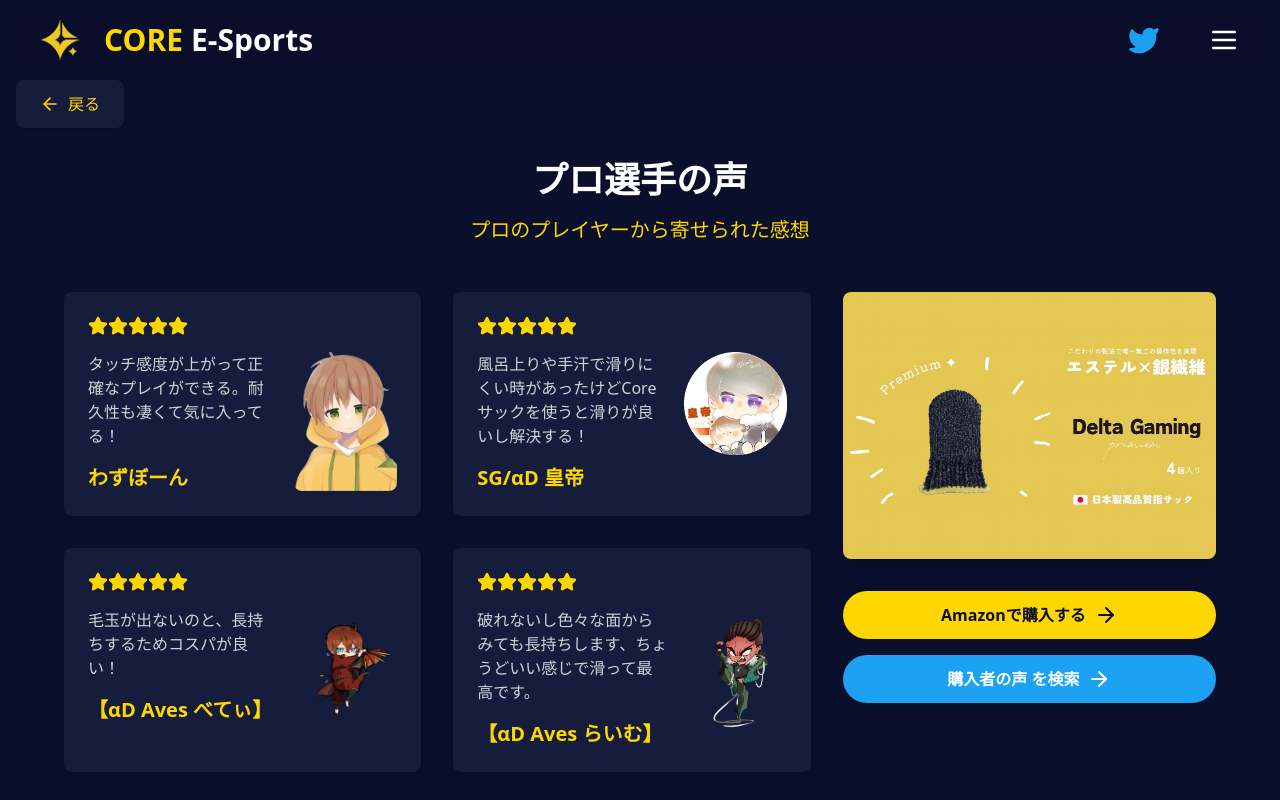
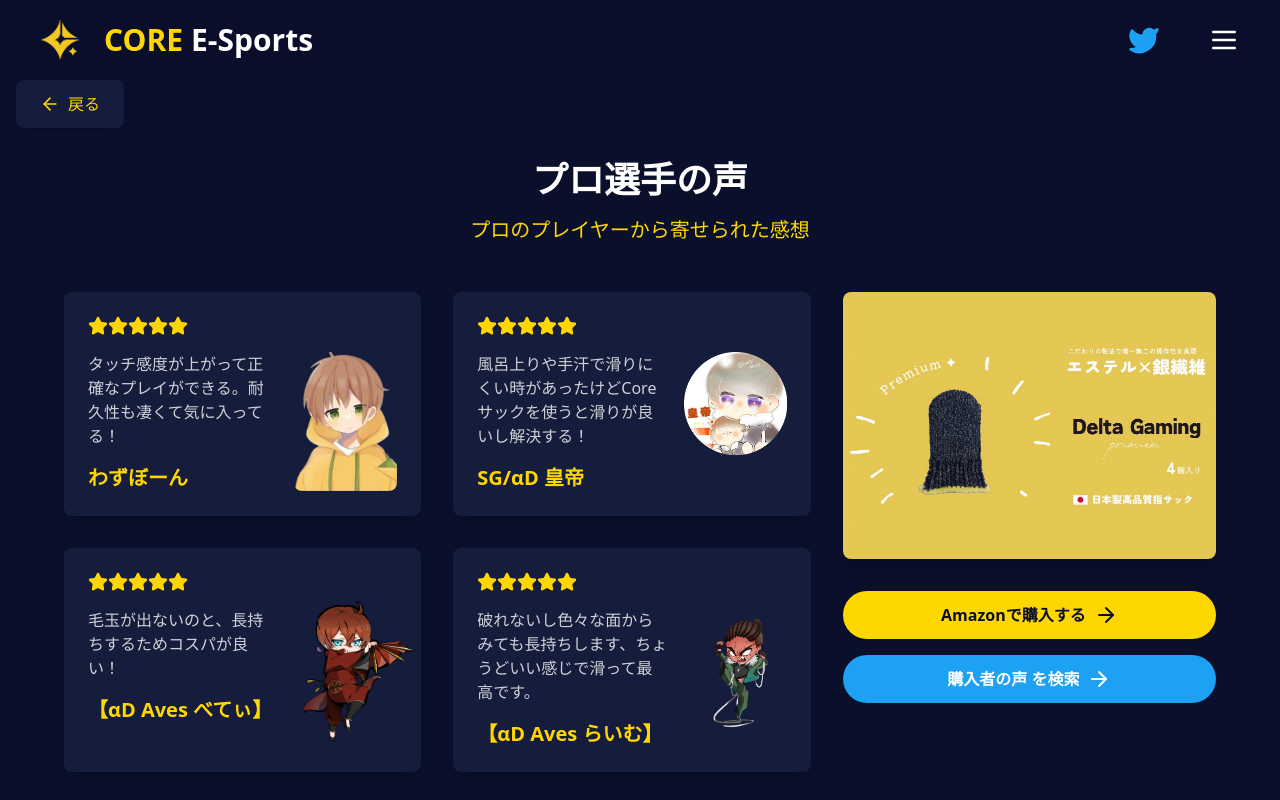
Before and after one commit to CorePepper/core-gg-88, a React (Vite) app: page /reviews in a window 1280 px wide. Shown: the top 800 px of the page. Built offline with nearby package versions, Linux system fonts and the light colour scheme.

Commit message:
Fix image size for reviews
Adjusted the image size for the "らいむ" review to ensure it matches the intended dimensions, correcting the issue where the "べてぃ" image appeared smaller in the preview.
[skip gpt_engineer]

```diff
--- a/src/pages/Reviews.tsx
+++ b/src/pages/Reviews.tsx
@@ -75,6 +75,8 @@ const ReviewItem = ({ review }: { review: Review }) => {
                   alt="Additional review image"
                   className={`w-full h-auto rounded-lg object-cover ${
                     review.name === "【αD Aves らいむ】" ? "scale-175" : ""
+                  } ${
+                    review.name === "【αD Aves べてぃ】" ? "scale-150" : ""
                   }`}
                 />
               </div>
```
